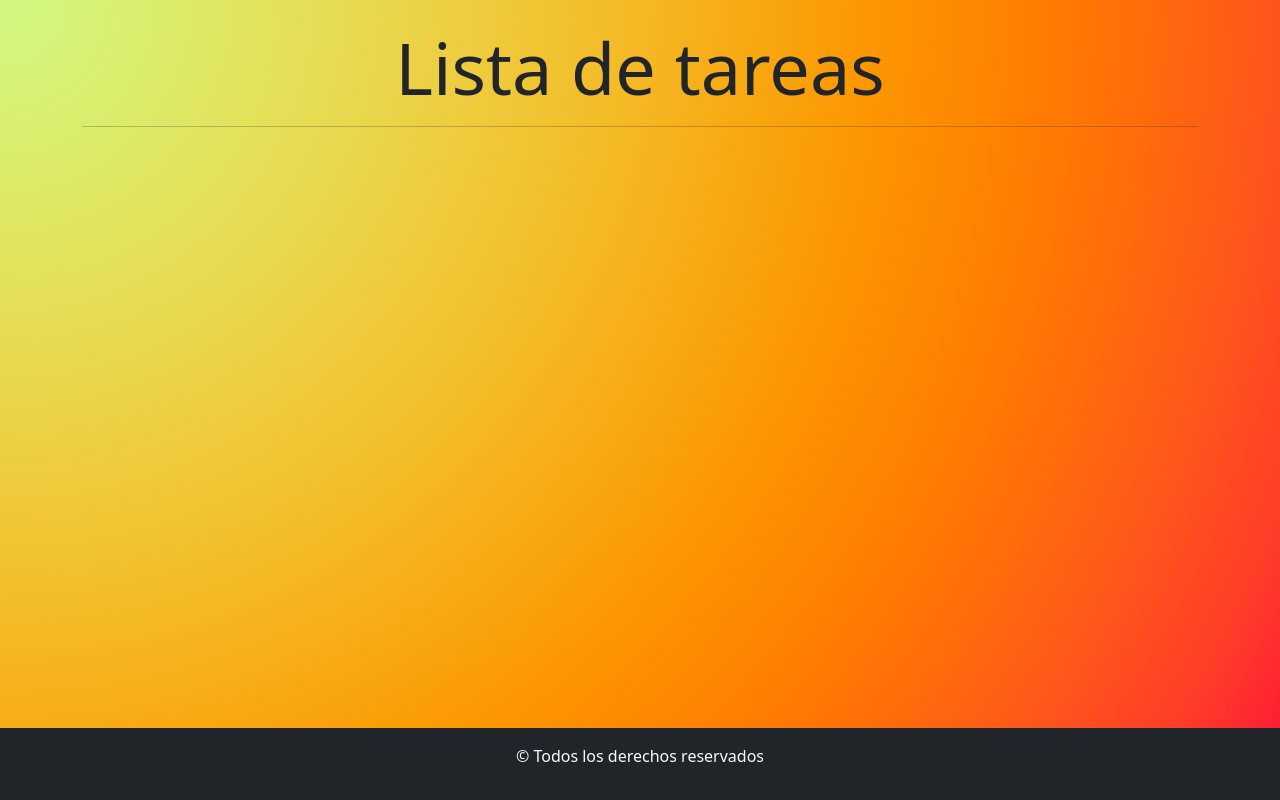
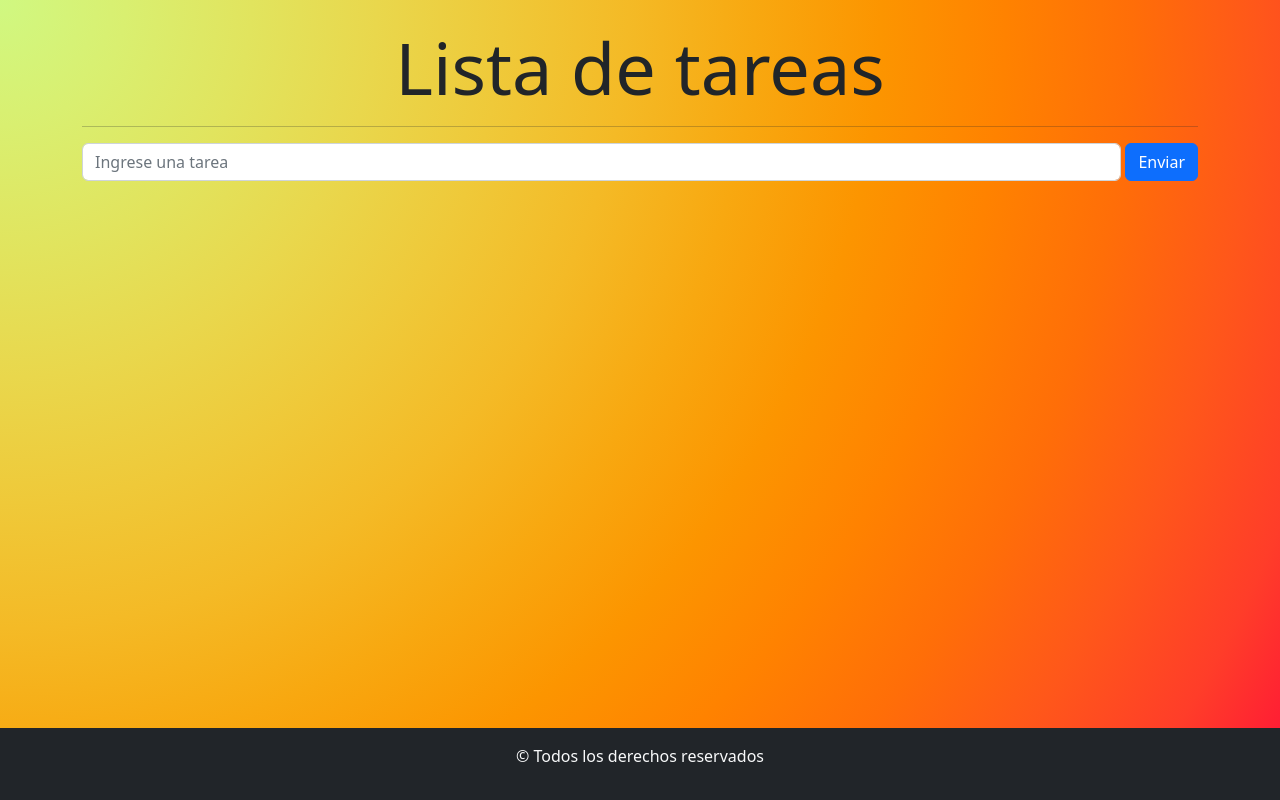
Before and after one commit to lourdesgarciafyl/tp-backend-listaTareas, a React app: page / in a window 1280 px wide. Built offline with nearby package versions, Linux system fonts and the light colour scheme; the HTML template or start-up script is replaced by a standard one.

Commit message:
se crea el formulario de las tareas y se lo agrega a app.jsx

```diff
--- a/src/App.jsx
+++ b/src/App.jsx
@@ -1,15 +1,16 @@
 import { Container } from 'react-bootstrap'
 import './App.css'
 import "bootstrap/dist/css/bootstrap.min.css";
+import FormularioTareas from './components/FormularioTareas';
 
 function App() {
-
 
   return (
     <>
     <Container className='my-4 containerPrincipal'>
       <h1 className='display-2 text-center'>Lista de tareas</h1>
       <hr />
+      <FormularioTareas></FormularioTareas>
     </Container>
     <footer className='bg-dark text-light text-center py-3'>
       <p>&copy; Todos los derechos reservados</p>
--- /dev/null
+++ b/src/components/FormularioTareas.jsx
@@ -0,0 +1,17 @@
+import { Form, Button } from "react-bootstrap";
+
+const FormularioTareas = () => {
+    return (
+        <section>
+        <Form>
+            <Form.Group  className="mb-3 d-flex" controlId="tarea">
+                <Form.Control type="text" placeholder="Ingrese una tarea" />
+                <Button variant="primary" type="submit" className="ms-1">Enviar
+                </Button>
+            </Form.Group>
+        </Form>
+    </section>
+    )
+}
+
+export default FormularioTareas;
```
